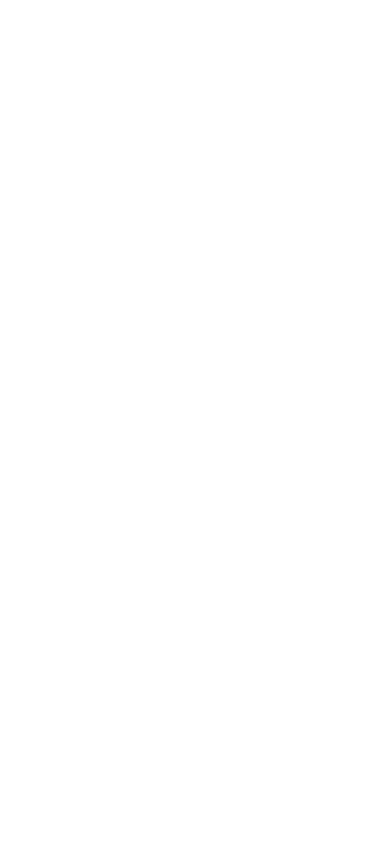
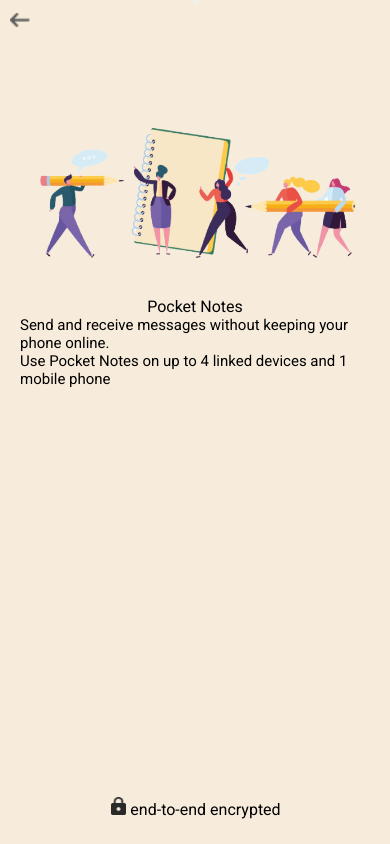
Before and after one commit to rohitjaiswal-3878/Notes-Taking-App, a React (Vite) app: page / in a window 390 px wide. Built offline with nearby package versions, Linux system fonts and the light colour scheme.

Commit message:
Fix minor issues.

```diff
--- a/src/App.jsx
+++ b/src/App.jsx
@@ -68,7 +68,10 @@
             setSideBar={setSideBar}
           />
           <Routes>
-            <Route element={<PocketNotes />} path="/" />
+            <Route
+              element={<PocketNotes goBack={goBack} setGoBack={setGoBack} />}
+              path="/"
+            />
             <Route
               element={
                 <Notes
--- a/src/pages/Groups/index.css
+++ b/src/pages/Groups/index.css
@@ -124,15 +124,12 @@
         width: 80vw;
     }
 }
-@media (max-width: 400px){
+@media (max-width: 450px){
     .groups-container {
         width: 100vw;
     }
     .groups-container h2 {
         margin: 20px;
-    }
-    .container-no-notes {
-        display: none;
     }
     .groups-container .groups {
         align-items: center;
--- a/src/pages/Groups/index.jsx
+++ b/src/pages/Groups/index.jsx
@@ -1,8 +1,6 @@
 import React, { useEffect, useLayoutEffect } from "react";
 import "./index.css";
 import Group from "../../components/Group";
-import { useState } from "react";
-import Popup from "reactjs-popup";
 
 function index({
   isClicked,
@@ -12,24 +10,7 @@
   setIsGroupSel,
   goBack,
   setGoBack,
-  sideBar,
-  setSideBar,
 }) {
-  const toggleSidebar = () => {
-    let temp = localStorage.getItem("selectedGroupName");
-    if (temp == "") {
-      setSideBar(true);
-    } else {
-      setSideBar(false);
-    }
-  };
-
-  useEffect(() => {
-    const matchMedia = window.matchMedia("(max-width: 485px)");
-    matchMedia.addEventListener("change", toggleSidebar);
-    return () => matchMedia.removeEventListener("change", toggleSidebar);
-  }, []);
-
   const handleCreateGroupButton = () => {
     setIsClicked(!isClicked);
   };
@@ -44,11 +25,7 @@
     <>
       <div
         className="groups-container"
-        style={
-          !sideBar
-            ? { display: goBack != "none" ? "" : "inline-block" }
-            : { display: "inline-block" }
-        }
+        style={{ display: goBack != "none" ? "" : "inline-block" }}
       >
         <h2>Pocket Notes</h2>
         <div className="groups">
--- a/src/pages/PocketNotes/index.css
+++ b/src/pages/PocketNotes/index.css
@@ -2,6 +2,7 @@
     background-color: #F7ECDC;
     width: 100vw;
     height: 100vh;
+    position: relative;
     display: flex;
     flex-direction: column;
     align-items: center;
@@ -10,6 +11,15 @@
     display: flex;
     justify-content: center;
     margin-top: 12%;
+}
+.container-no-notes .arrow-icon {
+    width: 20px;
+    height: 20px;
+    display: none;
+    object-fit: contain;
+    position: absolute;
+    left: 10px;
+    top: 10px;
 }
 .container-no-notes img {
     width: 90%;
@@ -48,8 +58,15 @@
 }
 
 /* Responsive css */
+@media only screen and (max-width: 485px) {
+    .container-no-notes .arrow-icon {
+        display: inline-block;
+    }
+}
+
 
 @media only screen and (max-width: 673px) {
+
     .container-no-notes .banner {
         margin-top: 25%;
     }
--- a/src/pages/PocketNotes/index.jsx
+++ b/src/pages/PocketNotes/index.jsx
@@ -1,11 +1,24 @@
 import "./index.css";
-import React from "react";
+import React, { useEffect } from "react";
 import peopleImg from "../../assets/people_img.png";
 import lockIcon from "../../assets/lock_icon.png";
+import arrowIcon from "../../assets/arrowIcon.png";
 
-function PocketNotes() {
+function PocketNotes({ goBack, setGoBack }) {
+  const handleArrowBack = () => {
+    setGoBack("none");
+  };
+  useEffect(() => {}, [goBack]);
   return (
-    <div className="container-no-notes">
+    <div
+      className="container-no-notes"
+      style={{
+        display: goBack != "none" ? "flex" : "none",
+      }}
+    >
+      <button onClick={handleArrowBack}>
+        <img src={arrowIcon} alt="arrow icon" className="arrow-icon" />
+      </button>
       <div>
         <div className="banner">
           <img src={peopleImg} alt="people image" />
```
Also changed, not shown: vercel.json (added).
